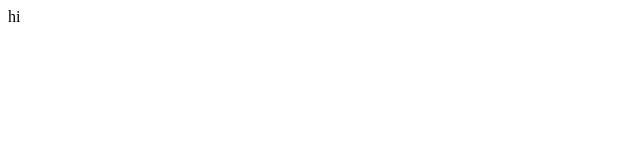
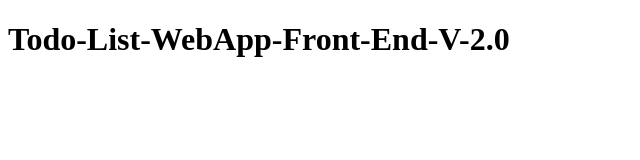
Before and after one commit to The-Great-and-Perfect-XXX/Todo-List-WebApp-Front-End-V-2.0, a plain HTML site: page index.html in a window 1280 px wide. Shown: the whole page, without its empty margins (0-640 px from the left). Drawn offline with Linux system fonts and the light colour scheme.

Commit message:
add header

```diff
--- a/index.html
+++ b/index.html
@@ -1,11 +1,14 @@
 <!DOCTYPE html>
 <html lang="en">
+
 <head>
     <meta charset="UTF-8">
     <meta name="viewport" content="width=device-width, initial-scale=1.0">
     <title>homework1</title>
 </head>
+
 <body>
-    hi
+    <h1>Todo-List-WebApp-Front-End-V-2.0</h1>
 </body>
+
 </html>
```
